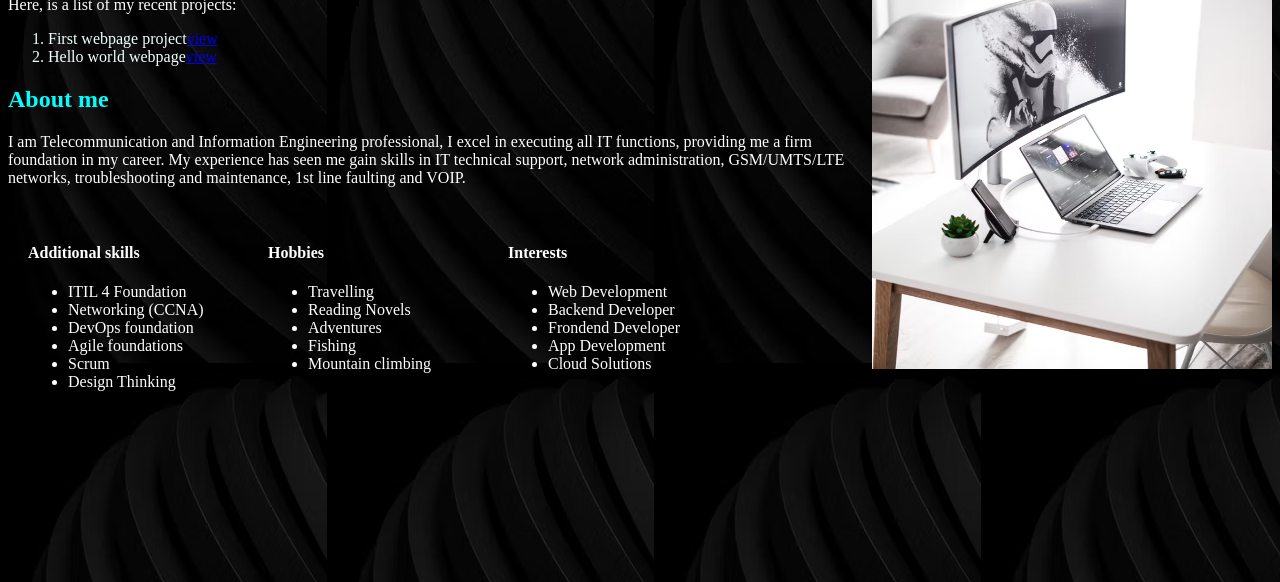
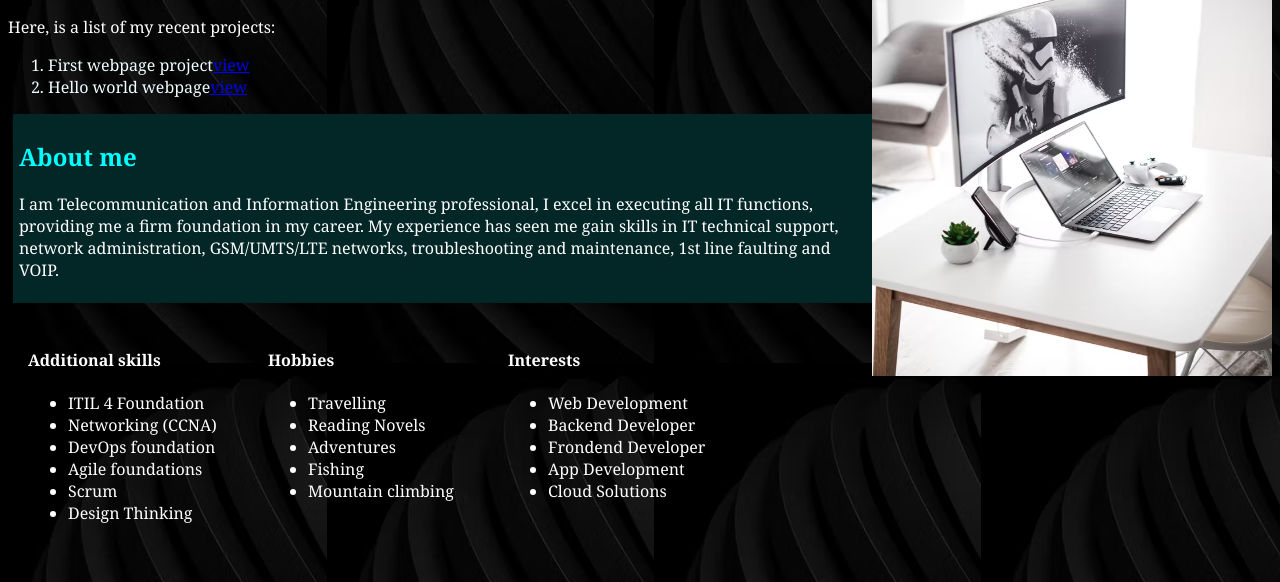
Before and after one commit to ngururu/week-one-IP, a plain HTML site: page index.html in a window 1280 px wide. Shown: the part 218-800 px from the top of the page. Drawn offline with Linux system fonts and the light colour scheme.

Commit message:
add box model to about me paragraph

```diff
--- a/CSS/style.css
+++ b/CSS/style.css
@@ -1,6 +1,6 @@
 body {
-    background-color: darkslategray;
     background-image: url(../Images/texture.jpeg);
+    font-family: Georgia, 'Times New Roman', Times, serif;
 }
 .Portfolio{
     color: #f9004d;
@@ -41,3 +41,9 @@ img{
     float: left;
     margin: 20px;
 }
+.about{
+    border: 100px cyan;
+    padding: 6px;
+    margin: 5px;
+    background-color: rgb(3, 38, 39);
+}
--- a/index.html
+++ b/index.html
@@ -5,7 +5,7 @@
     <meta http-equiv="X-UA-Compatible" content="IE=edge">
     <meta name="viewport" content="width=device-width, initial-scale=1.0">
     <title>Reuben Ngururu - Portfolio</title>
-    <link rel="stylesheet" href="CSS/style.css">
+    <link rel="stylesheet" href="CSS/style.css" type="text/css" media="all">
 </head>
 <body>
     <h1 class="Portfolio">Portfo<span>lio</span></h1>
@@ -27,12 +27,15 @@
         </p>
     </div>
 
+    <div class="about">
         <h2>About me</h2>
         <P>I am Telecommunication and Information Engineering professional, I excel in executing all IT
         functions, providing me a firm foundation in my career. My experience has seen me gain skills
         in IT technical support, network administration, GSM/UMTS/LTE networks, troubleshooting
         and maintenance, 1st line faulting and VOIP.
         </P>
+    </div>
+
     <div class="skills">
         <p>
         <h4>Additional skills</h4>
```
Lines whose indentation alone changed are shown as unchanged.
